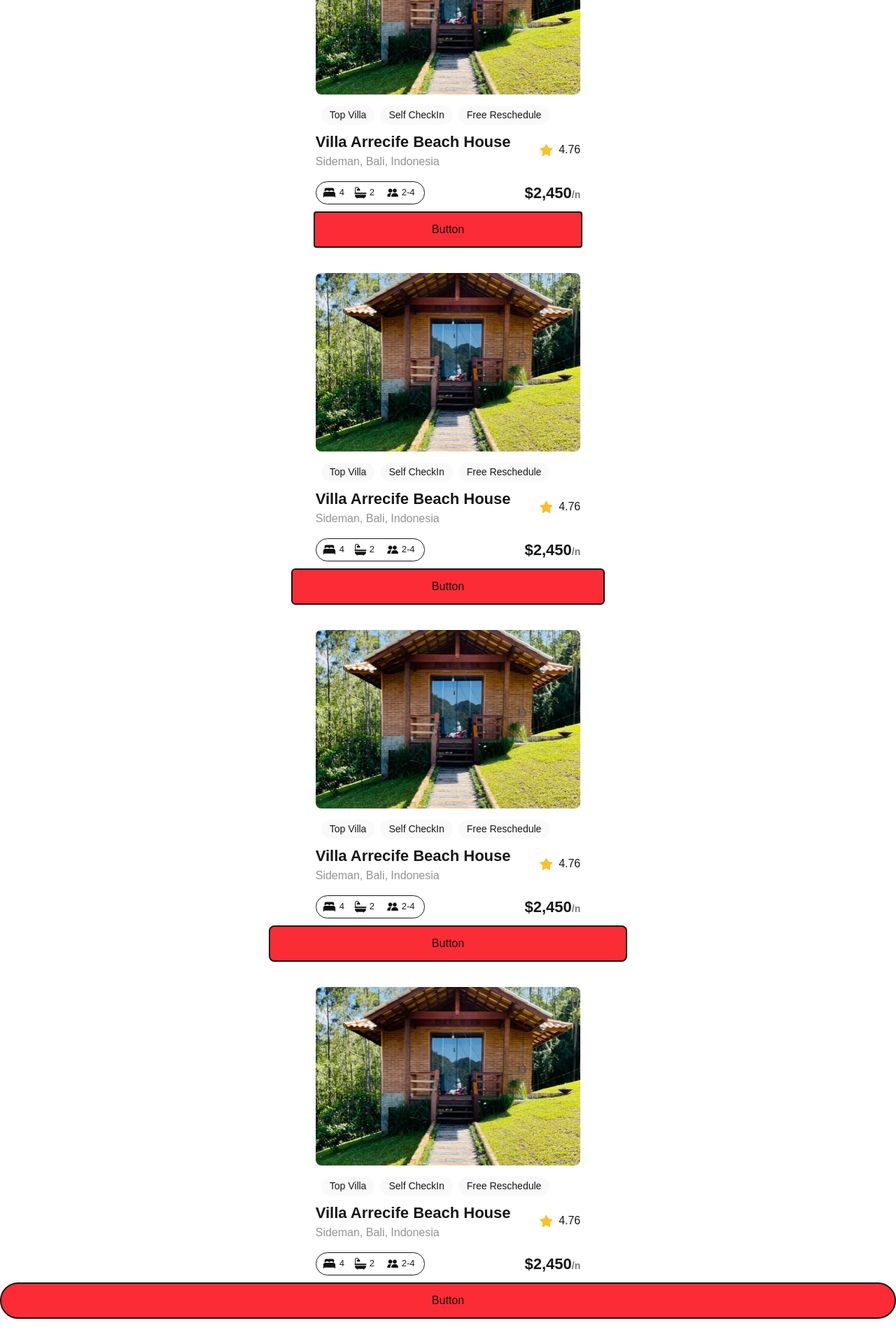
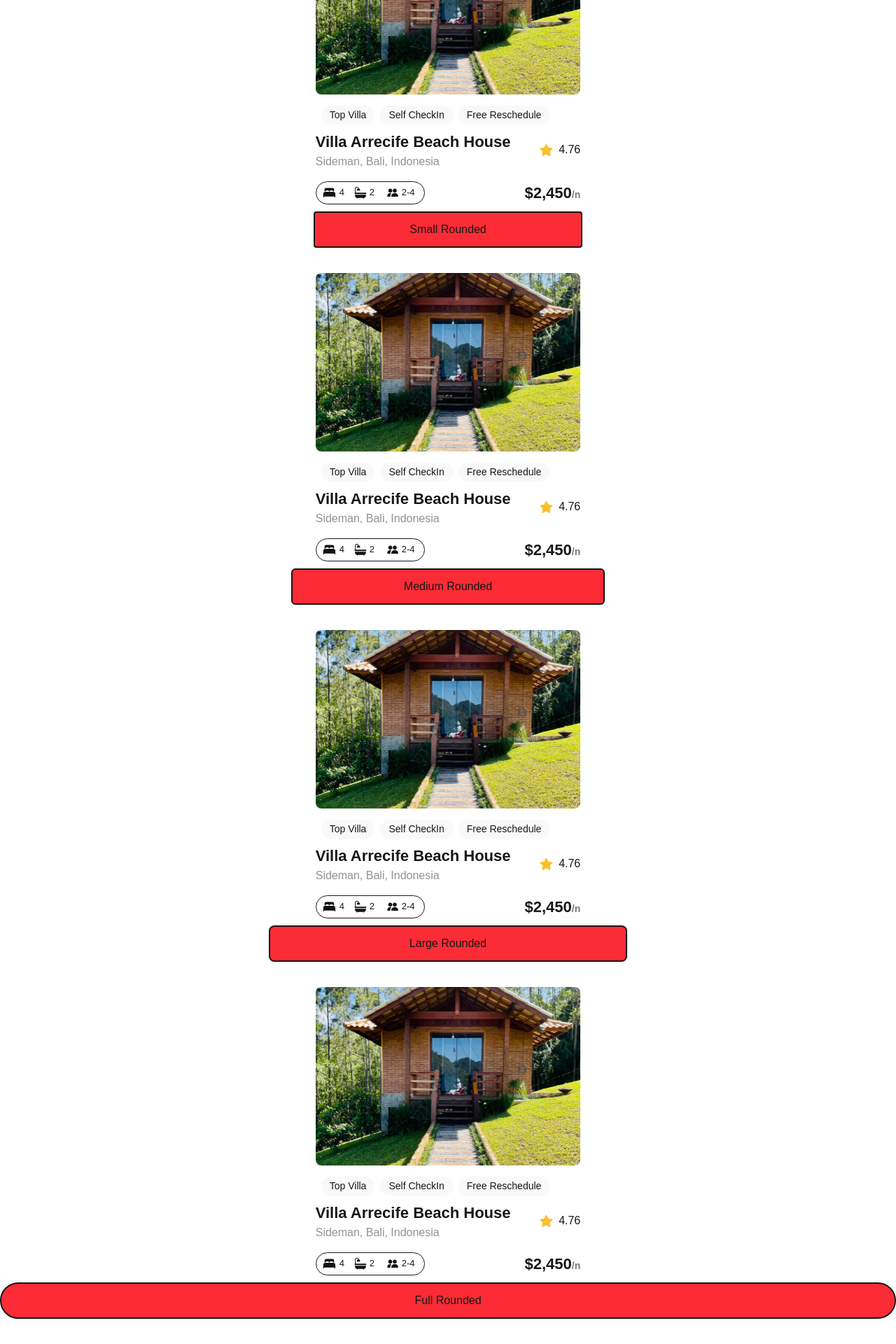
Before and after one commit to kaberege/alx-project-0x00-setup, a Next.js app in the folder alx-project-0x00/: page /landing in a window 1280 px wide. Shown: the part 180-2100 px from the top of the page at 70% size. Built offline with nearby package versions, Linux system fonts and the light colour scheme.

Commit message:
added README.md

```diff
--- a/alx-project-0x00/components/Button.tsx
+++ b/alx-project-0x00/components/Button.tsx
@@ -1,9 +1,9 @@
 import React from 'react'
 import { ButtonProps } from '@/interfaces'
 
-const Button:React.FC<ButtonProps> = ({width, styles}) => {
+const Button:React.FC<ButtonProps> = ({width, styles, title}) => {
   return (
-    <button className={`border-2 ${width} ${styles} bg-red-500 p-3 mb-9`}>Button</button>
+    <button className={`border-2 ${width} ${styles} bg-red-500 p-3 mb-9`}>{title}</button>
   )
 }
 
--- a/alx-project-0x00/interfaces/index.ts
+++ b/alx-project-0x00/interfaces/index.ts
@@ -5,4 +5,5 @@ export interface PillProps {
 export interface ButtonProps {
     width: string;
     styles: string;
+    title: string;
 }
--- a/alx-project-0x00/pages/landing.tsx
+++ b/alx-project-0x00/pages/landing.tsx
@@ -6,13 +6,13 @@ const Landing: React.FC = () => {
         <div className="flex flex-col items-center justify-center">
             <h1 className=" text-xl font-extralight my-4">Landing Page</h1>
             <Card />
-            <Button width="w-sm" styles="rounded-sm" />
+            <Button  width="w-sm" styles="rounded-sm" title="Small Rounded" />
             <Card />
-            <Button width="w-md" styles="rounded-md" />
+            <Button width="w-md" styles="rounded-md" title="Medium Rounded"/>
             <Card />
-            <Button width="w-lg" styles="rounded-lg" />
+            <Button width="w-lg" styles="rounded-lg" title="Large Rounded"  />
             <Card />
-            <Button width="w-full" styles="rounded-full" />
+            <Button width="w-full" styles="rounded-full" title="Full Rounded"  />
         </div>
     )
 }
```
Also changed, not shown: 2 other files (tests, documents, lock files or other folders).
